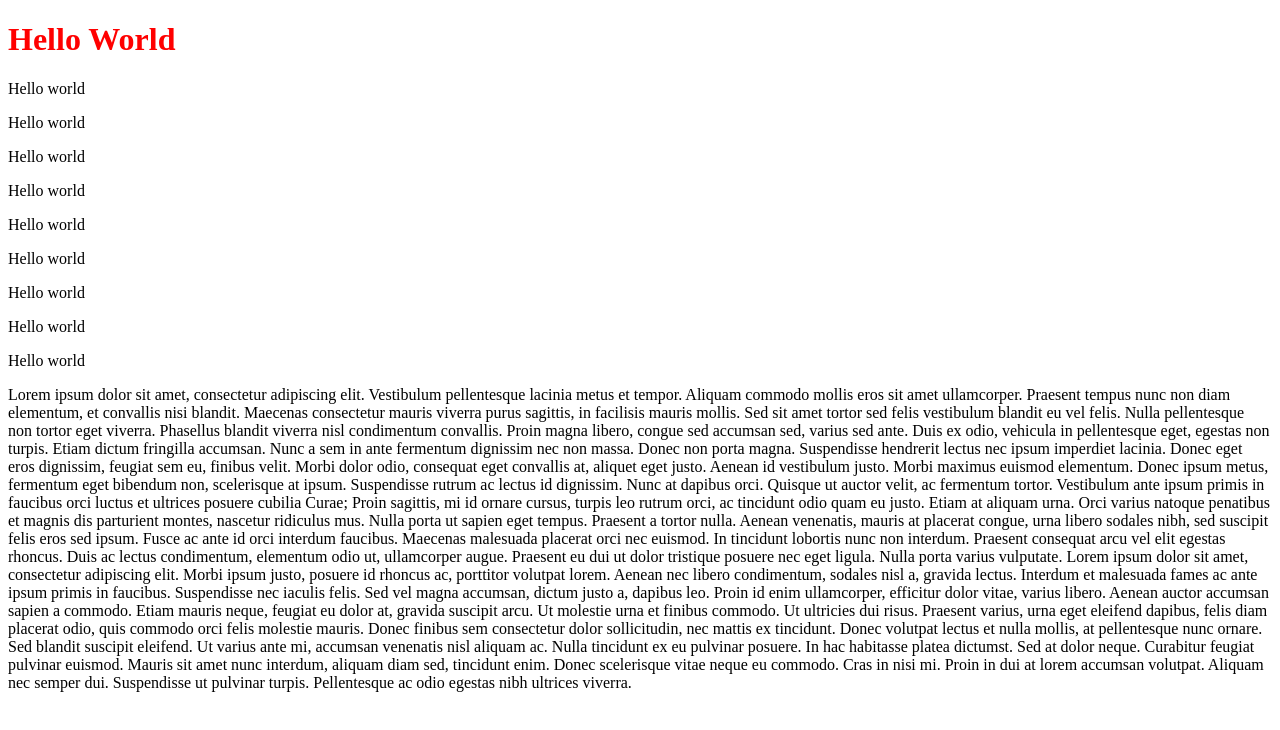
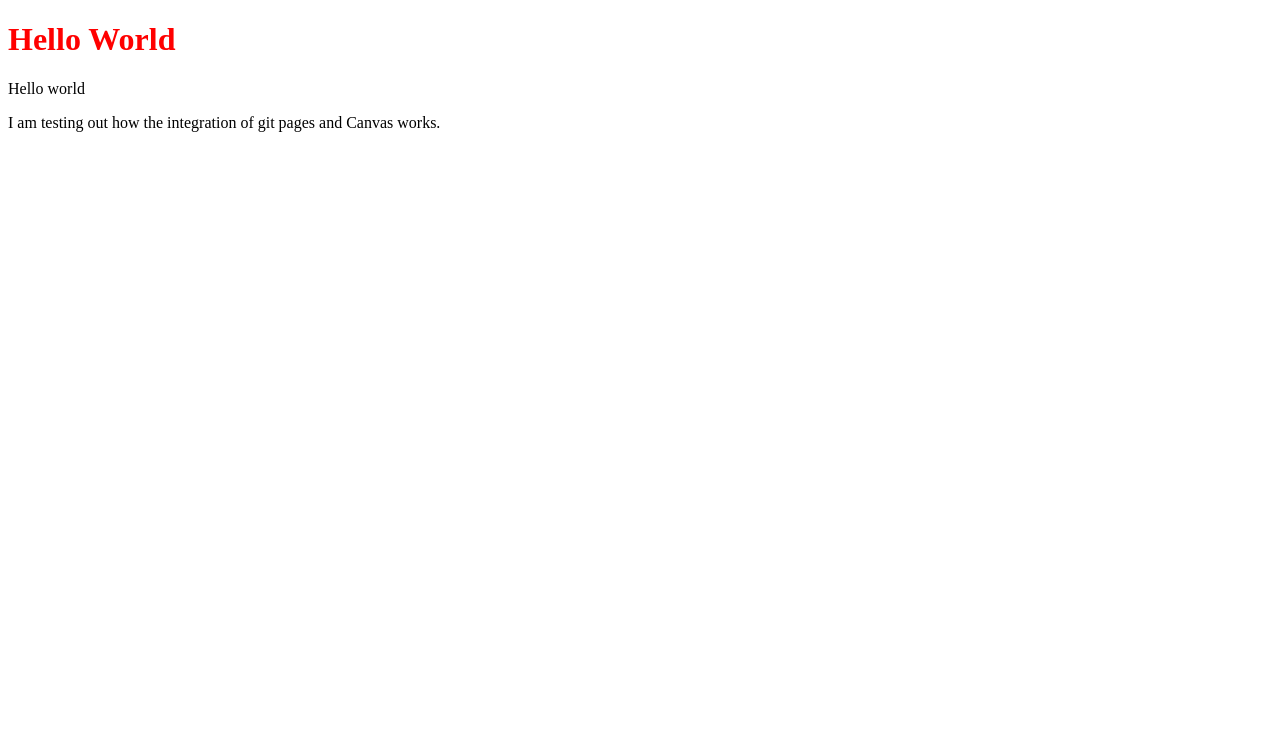
Before and after one commit to TMCrichton/TMCrichton.github.io, a plain HTML site: page index.html in a window 1280 px wide. Drawn offline with Linux system fonts and the light colour scheme.

Commit message:
Extra additions

```diff
--- a/index.html
+++ b/index.html
@@ -12,23 +12,7 @@
 <body>
   <h1>Hello World</h1>
   <p>Hello world </p>
-  <p>Hello world </p>
-  <p>Hello world </p>
-  <p>Hello world </p>
-  <p>Hello world </p>
-  <p>Hello world </p>
-  <p>Hello world </p>
-  <p>Hello world </p>
-  <p>Hello world </p>
-  <p>Lorem ipsum dolor sit amet, consectetur adipiscing elit. Vestibulum pellentesque lacinia metus et tempor. Aliquam commodo mollis eros sit amet ullamcorper. Praesent tempus nunc non diam elementum, et convallis nisi blandit. Maecenas consectetur mauris viverra purus sagittis, in facilisis mauris mollis. Sed sit amet tortor sed felis vestibulum blandit eu vel felis. Nulla pellentesque non tortor eget viverra. Phasellus blandit viverra nisl condimentum convallis. Proin magna libero, congue sed accumsan sed, varius sed ante. Duis ex odio, vehicula in pellentesque eget, egestas non turpis. Etiam dictum fringilla accumsan.
-
-Nunc a sem in ante fermentum dignissim nec non massa. Donec non porta magna. Suspendisse hendrerit lectus nec ipsum imperdiet lacinia. Donec eget eros dignissim, feugiat sem eu, finibus velit. Morbi dolor odio, consequat eget convallis at, aliquet eget justo. Aenean id vestibulum justo. Morbi maximus euismod elementum. Donec ipsum metus, fermentum eget bibendum non, scelerisque at ipsum. Suspendisse rutrum ac lectus id dignissim. Nunc at dapibus orci. Quisque ut auctor velit, ac fermentum tortor.
-
-Vestibulum ante ipsum primis in faucibus orci luctus et ultrices posuere cubilia Curae; Proin sagittis, mi id ornare cursus, turpis leo rutrum orci, ac tincidunt odio quam eu justo. Etiam at aliquam urna. Orci varius natoque penatibus et magnis dis parturient montes, nascetur ridiculus mus. Nulla porta ut sapien eget tempus. Praesent a tortor nulla. Aenean venenatis, mauris at placerat congue, urna libero sodales nibh, sed suscipit felis eros sed ipsum. Fusce ac ante id orci interdum faucibus. Maecenas malesuada placerat orci nec euismod. In tincidunt lobortis nunc non interdum. Praesent consequat arcu vel elit egestas rhoncus. Duis ac lectus condimentum, elementum odio ut, ullamcorper augue.
-
-Praesent eu dui ut dolor tristique posuere nec eget ligula. Nulla porta varius vulputate. Lorem ipsum dolor sit amet, consectetur adipiscing elit. Morbi ipsum justo, posuere id rhoncus ac, porttitor volutpat lorem. Aenean nec libero condimentum, sodales nisl a, gravida lectus. Interdum et malesuada fames ac ante ipsum primis in faucibus. Suspendisse nec iaculis felis. Sed vel magna accumsan, dictum justo a, dapibus leo. Proin id enim ullamcorper, efficitur dolor vitae, varius libero. Aenean auctor accumsan sapien a commodo. Etiam mauris neque, feugiat eu dolor at, gravida suscipit arcu. Ut molestie urna et finibus commodo. Ut ultricies dui risus. Praesent varius, urna eget eleifend dapibus, felis diam placerat odio, quis commodo orci felis molestie mauris. Donec finibus sem consectetur dolor sollicitudin, nec mattis ex tincidunt. Donec volutpat lectus et nulla mollis, at pellentesque nunc ornare.
-
-Sed blandit suscipit eleifend. Ut varius ante mi, accumsan venenatis nisl aliquam ac. Nulla tincidunt ex eu pulvinar posuere. In hac habitasse platea dictumst. Sed at dolor neque. Curabitur feugiat pulvinar euismod. Mauris sit amet nunc interdum, aliquam diam sed, tincidunt enim. Donec scelerisque vitae neque eu commodo. Cras in nisi mi. Proin in dui at lorem accumsan volutpat. Aliquam nec semper dui. Suspendisse ut pulvinar turpis. Pellentesque ac odio egestas nibh ultrices viverra.</p>
+	<p>I am testing out how the integration of git pages and Canvas works.</p>
 </body>
 
 <footer>
```
